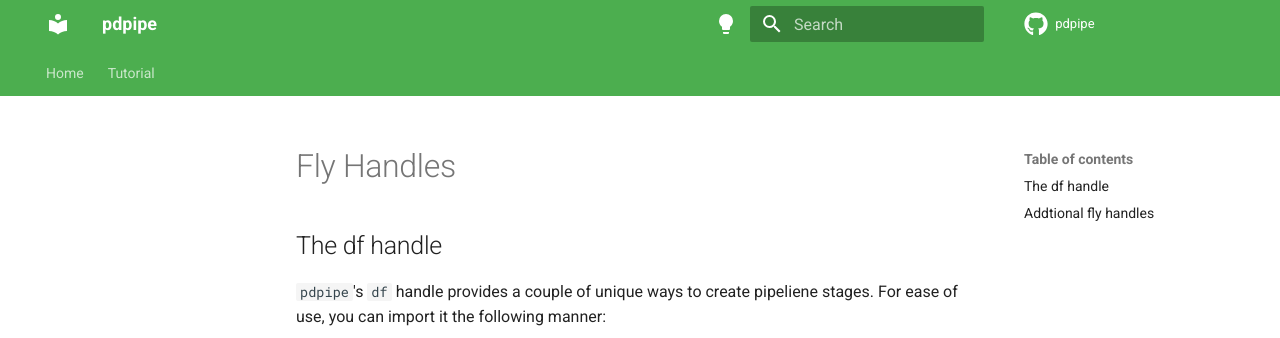
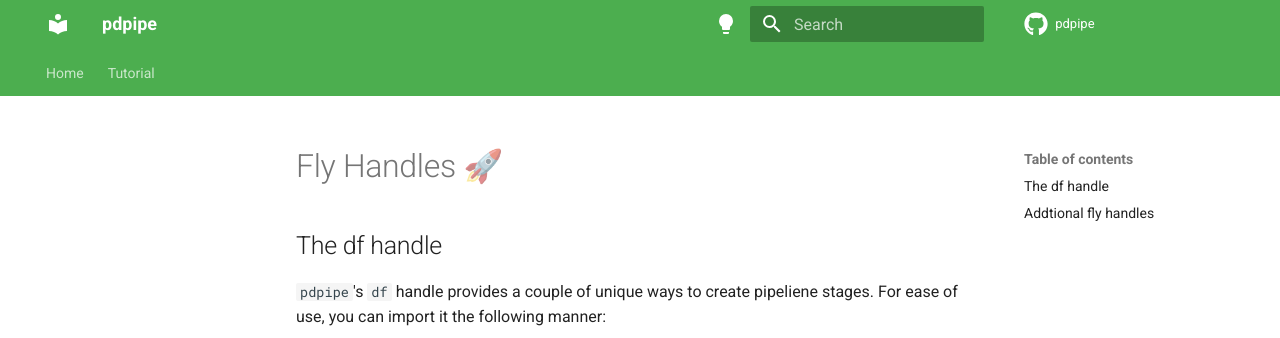
Before and after one commit to pdpipe/pdpipe, an MkDocs documentation site: the page built from docs/starting/fly.md, in a window 1280 px wide and 900 px high. Shown: the top 338 px of the window. Built offline with MkDocs 1.6.1 and Material for MkDocs 9.7.7, drawn with Linux system fonts in a browser that asks for light colours; comment, search, counter and statistics services are not loaded.

```diff
--- a/.readthedocs.mkdocs.yml
+++ b/.readthedocs.mkdocs.yml
@@ -15,7 +15,7 @@ nav:
       - Pipeline Stages: starting/stages.md
       - Pipelines: starting/pipelines.md
       - Types of Stages: starting/types.md
-      - Fly Handles: starting/fly.md
+      - Fly Handles 🚀: starting/fly.md
       - Conditions: starting/cond.md
       - Column Qualifiers: starting/cq.md
       - Wrappers: starting/wrappers.md
--- a/docs/starting/fly.md
+++ b/docs/starting/fly.md
@@ -1,4 +1,4 @@
-# Fly Handles
+# Fly Handles 🚀
 
 ## The df handle
 
```
